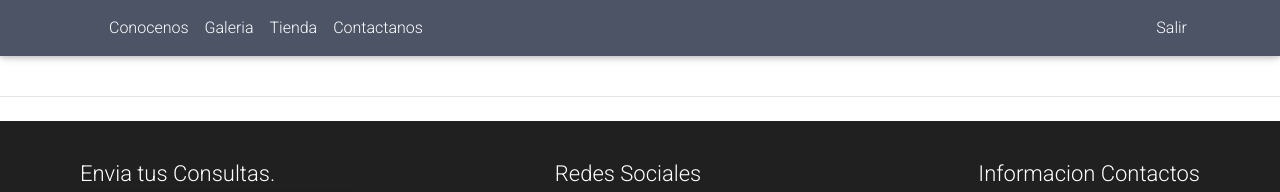
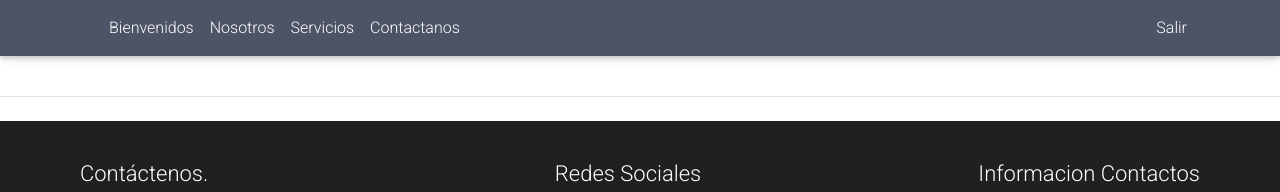
Before and after one commit to Elias-Bryan/practica1, a website: page public/index.html in a window 1280 px wide. Shown: the top 192 px of the page. Drawn offline with nearby package versions, Linux system fonts and the light colour scheme.

Commit message:
commit diaz2

```diff
--- a/public/index.html
+++ b/public/index.html
@@ -3,7 +3,7 @@
 <head>
   <meta charset="UTF-8">
   <meta name="viewport" content="width=device-width, initial-scale=1.0">
-  <title>Cael Web</title>
+  <title>Practica</title>
   <link rel="stylesheet" href="https://pro.fontawesome.com/releases/v5.10.0/css/all.css" integrity="sha384-AYmEC3Yw5cVb3ZcuHtOA93w35dYTsvhLPVnYs9eStHfGJvOvKxVfELGroGkvsg+p" crossorigin="anonymous"/>
   <link rel="stylesheet" href="https://fonts.googleapis.com/css?family=Roboto:300,400,500,700&display=swap">
   <link href="https://cdnjs.cloudflare.com/ajax/libs/twitter-bootstrap/4.5.0/css/bootstrap.min.css" rel="stylesheet">
@@ -31,13 +31,13 @@
         <div class="collapse navbar-collapse" id="navbarSupportedContent">
           <ul class="navbar-nav mr-auto">
           <li class="nav-item">
-                  <a class="nav-link" href="conocenos.php">Conocenos</a>
+                  <a class="nav-link" href="conocenos.php">Bienvenidos</a>
                 </li>
                 <li class="nav-item">
-                  <a class="nav-link" href="galeria.php">Galeria</a>
+                  <a class="nav-link" href="galeria.php">Nosotros</a>
                 </li>
                 <li class="nav-item">
-                  <a class="nav-link " href="tienda.php">Tienda</a>
+                  <a class="nav-link " href="tienda.php">Servicios</a>
                 </li>
                 <li class="nav-item">
                   <a class="nav-link " href="tienda.php">Contactanos</a>
@@ -155,7 +155,7 @@
       <div class="container-body">
         <div class="column1">
           <h1>
-            Envia tus Consultas.
+            Contáctenos.
           </h1>
           <div class="card">
          <div class="card-body px-lg-5 pt-0">
```
